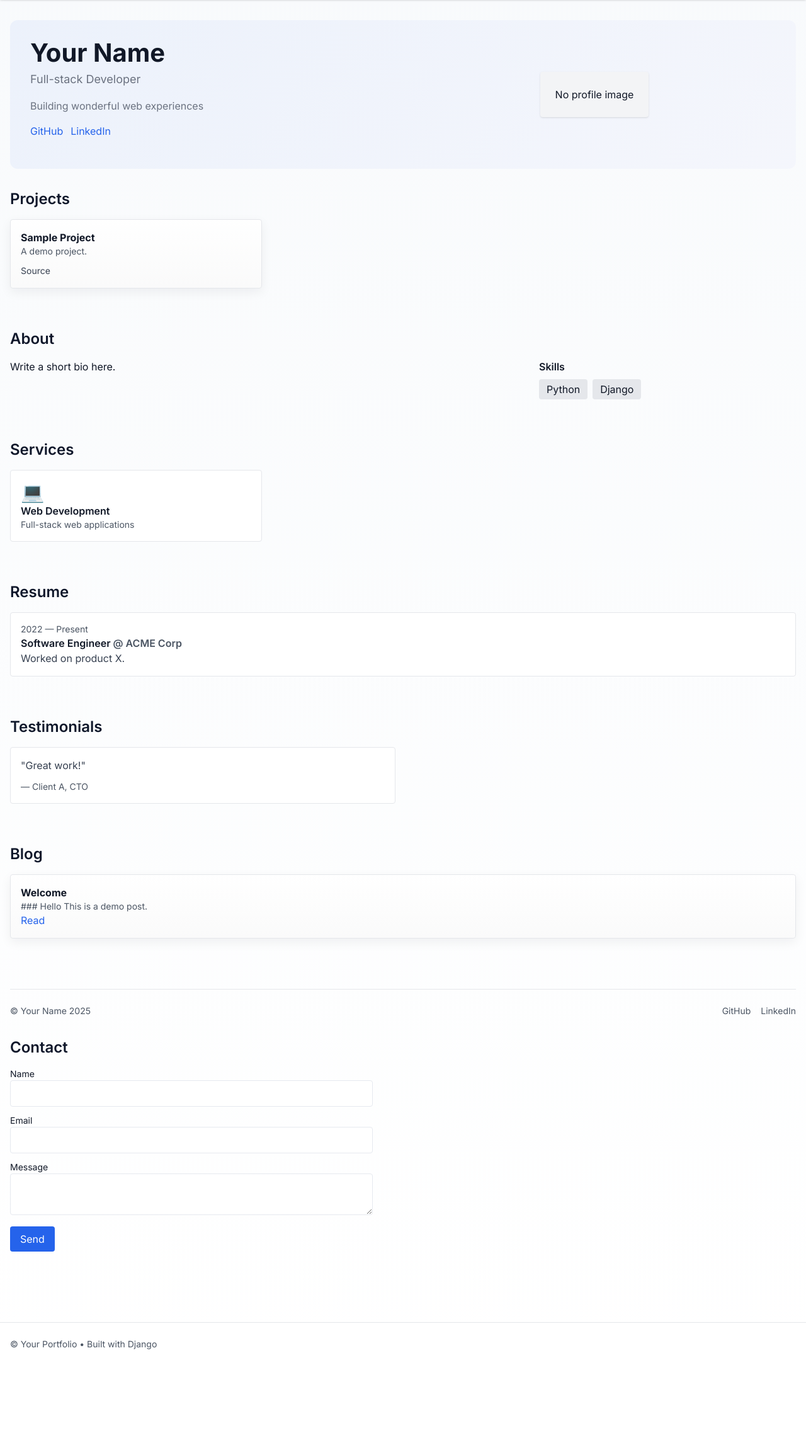
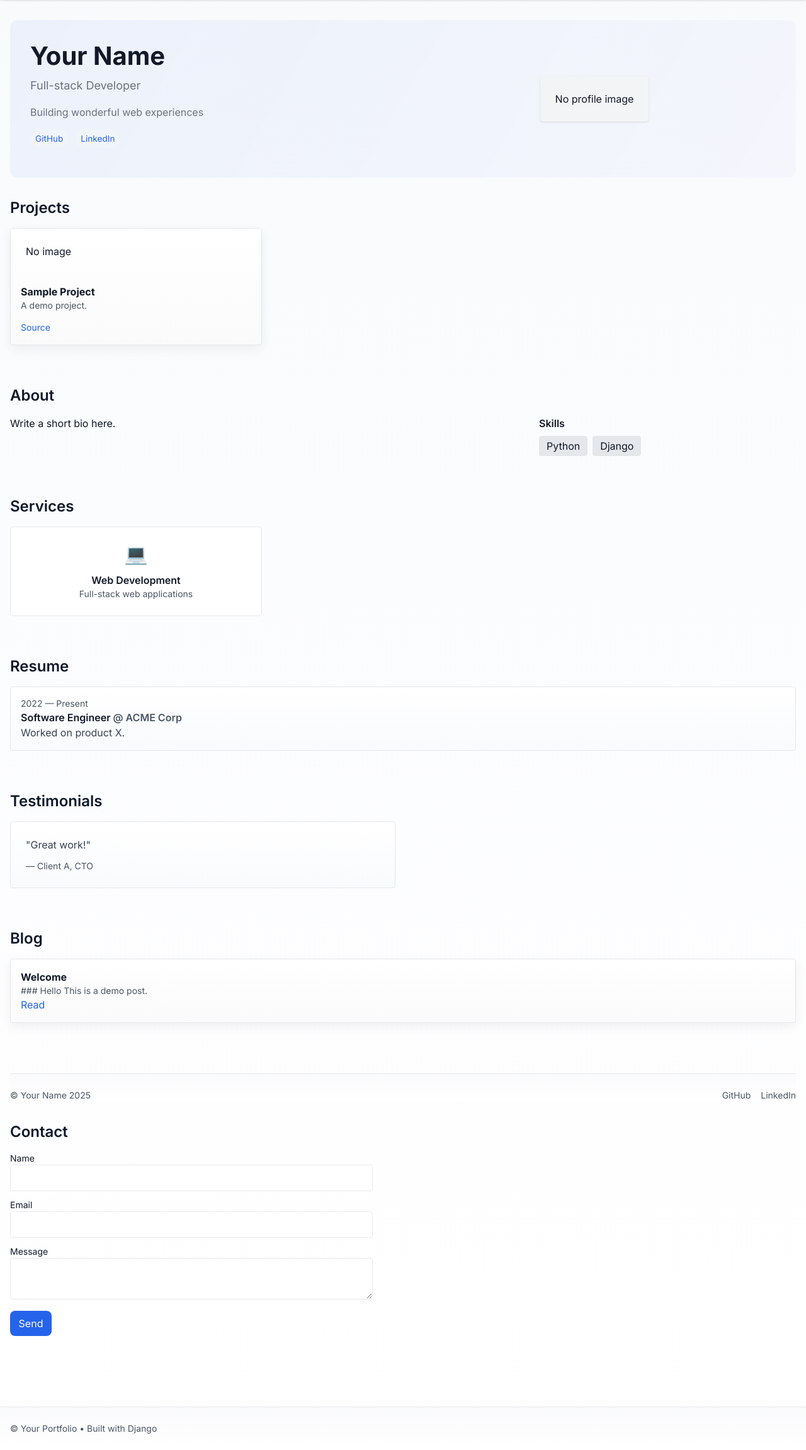
Before and after one commit to Emmanuel-Ankoh/Emmanuel-Ankoh.github.io, a Django app: page / in a window 1280 px wide. Shown: the part 100-2402 px from the top of the page at 63% size. Before the commit the page ends 2242 px from the top, so only its background shows below. Run offline with Django 4.2, Linux system fonts and the light colour scheme; data comes from the database, SQL or seed files in the repository; data that the repository does not hold is empty; some libraries are stand-ins or nearby versions.

Commit message:
style: add reveal animations, hover effects, project overlays and modernized hero/cards/buttons

```diff
--- a/backend/static/css/styles.css
+++ b/backend/static/css/styles.css
@@ -50,3 +50,28 @@ footer{ color:var(--muted); }
 
 /* Small utility for muted text used across templates */
 .muted{ color:var(--muted); }
+
+/* Reveal animation using transform + opacity */
+.reveal{ opacity:0; transform: translateY(14px) scale(.995); transition: opacity .6s ease, transform .6s cubic-bezier(.2,.9,.3,1); will-change: opacity, transform; }
+.reveal.in-view{ opacity:1; transform: translateY(0) scale(1); }
+
+/* Smooth underline links */
+a.underline-hover{ position:relative; color:var(--accent); text-decoration:none; }
+a.underline-hover::after{ content:''; position:absolute; left:0; bottom:-2px; height:2px; width:100%; background:linear-gradient(90deg,var(--accent),#7c3aed); transform:scaleX(0); transform-origin:left; transition:transform .25s ease; }
+a.underline-hover:hover::after{ transform:scaleX(1); }
+
+/* Project image overlay */
+.project-thumb{ position:relative; overflow:hidden; border-radius:8px; }
+.project-thumb img{ transition: transform .36s ease; display:block; width:100%; height:220px; object-fit:cover; }
+.project-thumb:hover img{ transform: scale(1.06) rotate(.2deg); }
+.project-overlay{ position:absolute; left:0; right:0; bottom:0; padding:12px; background:linear-gradient(180deg, rgba(0,0,0,0) 0%, rgba(0,0,0,0.5) 100%); color:#fff; opacity:0; transform: translateY(8px); transition:opacity .28s ease, transform .28s ease; }
+.project-thumb:hover .project-overlay{ opacity:1; transform: translateY(0); }
+
+/* Testimonial subtle animation */
+.testimonial{ position:relative; padding:1.1rem; border-radius:10px; background: linear-gradient(180deg, rgba(255,255,255,0.75), rgba(247,250,252,0.85)); }
+
+/* Footer gradient */
+footer{ background: linear-gradient(180deg, rgba(249,250,251,0.9), rgba(255,255,255,0.95)); }
+
+/* Tiny utility for centered badges */
+.badge{ display:inline-block; background:#f1f5f9; padding:.25rem .5rem; border-radius:9999px; font-size:.85rem; color:var(--muted); }
--- a/backend/templates/base.html
+++ b/backend/templates/base.html
@@ -63,5 +63,32 @@
       return cookieValue;
     }
     </script>
+    <script>
+    // Reveal on scroll small helper using IntersectionObserver
+    (function(){
+      const io = new IntersectionObserver((entries) => {
+        entries.forEach(entry => {
+          if(entry.isIntersecting){
+            entry.target.classList.add('in-view');
+            io.unobserve(entry.target);
+          }
+        })
+      }, { threshold: 0.12 });
+      document.addEventListener('DOMContentLoaded', ()=>{
+        document.querySelectorAll('.reveal').forEach(el=> io.observe(el));
+      });
+    })();
+
+    // Smooth scroll for internal anchors
+    (function(){
+      document.addEventListener('click', function(e){
+        const t = e.target.closest('a[href^="#"]');
+        if(!t) return;
+        const id = t.getAttribute('href').slice(1);
+        const el = document.getElementById(id);
+        if(el){ e.preventDefault(); el.scrollIntoView({behavior:'smooth', block:'start'}); }
+      });
+    })();
+    </script>
   </body>
 </html>
--- a/backend/templates/index.html
+++ b/backend/templates/index.html
@@ -4,24 +4,24 @@
 
 {% block content %}
 
-<section id="hero" class="py-12">
+<section id="hero" class="py-12 reveal">
   <div class="grid md:grid-cols-2 gap-8 items-center">
     <div>
-      <h2 class="text-4xl font-bold">{{ settings.full_name|default:settings.site_name }}</h2>
+      <h2 class="text-4xl font-extrabold leading-tight">{{ settings.full_name|default:settings.site_name }}</h2>
       <p class="mt-2 text-lg text-gray-700">{{ settings.title }}</p>
       <p class="mt-4 text-gray-600">{{ settings.tagline }}</p>
-      <div class="mt-4 flex gap-3">
+      <div class="mt-4 flex gap-3 items-center">
         {% for s in social_links %}
-          <a href="{{ s.url }}" class="text-blue-600">{{ s.platform }}</a>
+          <a href="{{ s.url }}" class="badge underline-hover">{{ s.platform }}</a>
         {% endfor %}
       </div>
       <div class="mt-4">
-        {% if settings.cv %}<a href="{{ settings.cv.url }}" class="text-sm bg-gray-200 px-3 py-2 rounded">Download CV</a>{% endif %}
+        {% if settings.cv %}<a href="{{ settings.cv.url }}" class="btn-primary">Download CV</a>{% endif %}
       </div>
     </div>
     <div class="flex justify-center">
       {% if settings.profile_image %}
-        <img src="{{ settings.profile_image.url }}" alt="Profile" class="w-48 h-48 object-cover rounded-full" />
+        <img src="{{ settings.profile_image.url }}" alt="Profile" class="w-48 h-48 object-cover rounded-full shadow-lg" loading="lazy" />
       {% else %}
         <div class="bg-gray-100 p-6 rounded shadow">No profile image</div>
       {% endif %}
@@ -29,21 +29,31 @@
   </div>
 </section>
 
-<section id="projects" class="py-8">
+<section id="projects" class="py-8 reveal">
   <h3 class="text-2xl font-semibold mb-4">Projects</h3>
   <div class="grid md:grid-cols-3 gap-6">
     {% for project in projects %}
-    <article class="bg-white border rounded p-4">
-      <h4 class="font-bold">{{ project.title }}</h4>
-      <p class="text-sm text-gray-600">{{ project.description|truncatechars:160 }}</p>
-      <div class="mt-2">
-        {% for img in project.images.all %}
-          <img src="{{ img.image.url }}" alt="{{ img.caption }}" class="w-full h-40 object-cover mb-2 rounded" />
-        {% endfor %}
+    <article class="bg-white border rounded p-0 overflow-hidden">
+      <div class="project-thumb">
+        {% with img=project.images.first %}
+          {% if img %}
+            <img src="{{ img.image.url }}" alt="{{ img.caption }}" loading="lazy" />
+            <div class="project-overlay">
+              <div class="text-sm font-semibold">{{ project.title }}</div>
+              <div class="text-xs">{{ project.description|truncatechars:80 }}</div>
+            </div>
+          {% else %}
+            <div class="p-6">No image</div>
+          {% endif %}
+        {% endwith %}
       </div>
-      <div class="mt-2">
-        {% if project.url %}<a class="text-sm text-blue-600 mr-2" href="{{ project.url }}">Live</a>{% endif %}
-        {% if project.repo %}<a class="text-sm text-gray-700" href="{{ project.repo }}">Source</a>{% endif %}
+      <div class="p-4">
+        <h4 class="font-bold">{{ project.title }}</h4>
+        <p class="text-sm text-gray-600">{{ project.description|truncatechars:160 }}</p>
+        <div class="mt-3">
+          {% if project.url %}<a class="text-sm text-blue-600 mr-2 underline-hover" href="{{ project.url }}">Live</a>{% endif %}
+          {% if project.repo %}<a class="text-sm text-gray-700 underline-hover" href="{{ project.repo }}">Source</a>{% endif %}
+        </div>
       </div>
     </article>
     {% empty %}
@@ -71,12 +81,12 @@
   </div>
 </section>
 
-<section id="services" class="py-8">
+<section id="services" class="py-8 reveal">
   <h3 class="text-2xl font-semibold mb-4">Services</h3>
   <div class="grid md:grid-cols-3 gap-6">
     {% for s in services %}
-    <div class="bg-white p-4 border rounded">
-      <div class="text-3xl">{{ s.icon }}</div>
+    <div class="bg-white p-6 border rounded text-center reveal">
+      <div class="text-3xl mb-3">{{ s.icon }}</div>
       <h4 class="font-semibold">{{ s.title }}</h4>
       <p class="text-sm text-gray-600">{{ s.description }}</p>
     </div>
@@ -86,11 +96,11 @@
   </div>
 </section>
 
-<section id="resume" class="py-8">
+<section id="resume" class="py-8 reveal">
   <h3 class="text-2xl font-semibold mb-4">Resume</h3>
   <div class="space-y-4">
     {% for r in resume %}
-    <div class="bg-white p-4 border rounded">
+    <div class="bg-white p-4 border rounded reveal testimonial">
       <div class="text-sm text-gray-600">{{ r.start }} — {{ r.end }}</div>
       <h4 class="font-semibold">{{ r.title }} <span class="text-gray-600">@ {{ r.organization }}</span></h4>
       <p class="text-gray-700">{{ r.description }}</p>
@@ -101,11 +111,11 @@
   </div>
 </section>
 
-<section id="testimonials" class="py-8">
+<section id="testimonials" class="py-8 reveal">
   <h3 class="text-2xl font-semibold mb-4">Testimonials</h3>
   <div class="grid md:grid-cols-2 gap-6">
     {% for t in testimonials %}
-    <div class="bg-white p-4 border rounded">
+    <div class="bg-white p-6 border rounded testimonial reveal">
       <p class="text-gray-700">"{{ t.message }}"</p>
       <div class="mt-3 text-sm text-gray-600">— {{ t.client_name }}, {{ t.client_role }}</div>
     </div>
@@ -115,14 +125,14 @@
   </div>
 </section>
 
-<section id="blog" class="py-8">
+<section id="blog" class="py-8 reveal">
   <h3 class="text-2xl font-semibold mb-4">Blog</h3>
   <div class="space-y-4">
     {% for post in posts %}
-    <article class="bg-white border rounded p-4">
+    <article class="bg-white border rounded p-4 reveal">
       <h4 class="font-bold">{{ post.title }}</h4>
       <p class="text-sm text-gray-600">{{ post.content|truncatechars:200 }}</p>
-      <a href="{% url 'blog_detail' post.slug %}" class="text-blue-600">Read</a>
+      <a href="{% url 'blog_detail' post.slug %}" class="text-blue-600 underline-hover">Read</a>
     </article>
     {% empty %}
     <p class="text-gray-500">No blog posts published.</p>
@@ -142,7 +152,7 @@
 </footer>
 <section id="contact" class="py-8">
   <h3 class="text-2xl font-semibold mb-4">Contact</h3>
-  <form x-data="contactForm()" @submit.prevent="submit()" class="max-w-xl">
+  <form x-data="contactForm()" @submit.prevent="submit()" class="max-w-xl reveal">
     <div class="mb-3">
       <label class="block text-sm">Name</label>
       <input x-model="name" class="w-full border rounded px-3 py-2" />
@@ -156,7 +166,7 @@
       <textarea x-model="message" class="w-full border rounded px-3 py-2"></textarea>
     </div>
     <div>
-      <button type="submit" class="bg-blue-600 text-white px-4 py-2 rounded">Send</button>
+      <button type="submit" class="btn-primary">Send</button>
       <span x-text="status" class="ml-3 text-sm text-gray-600"></span>
     </div>
   </form>
```
